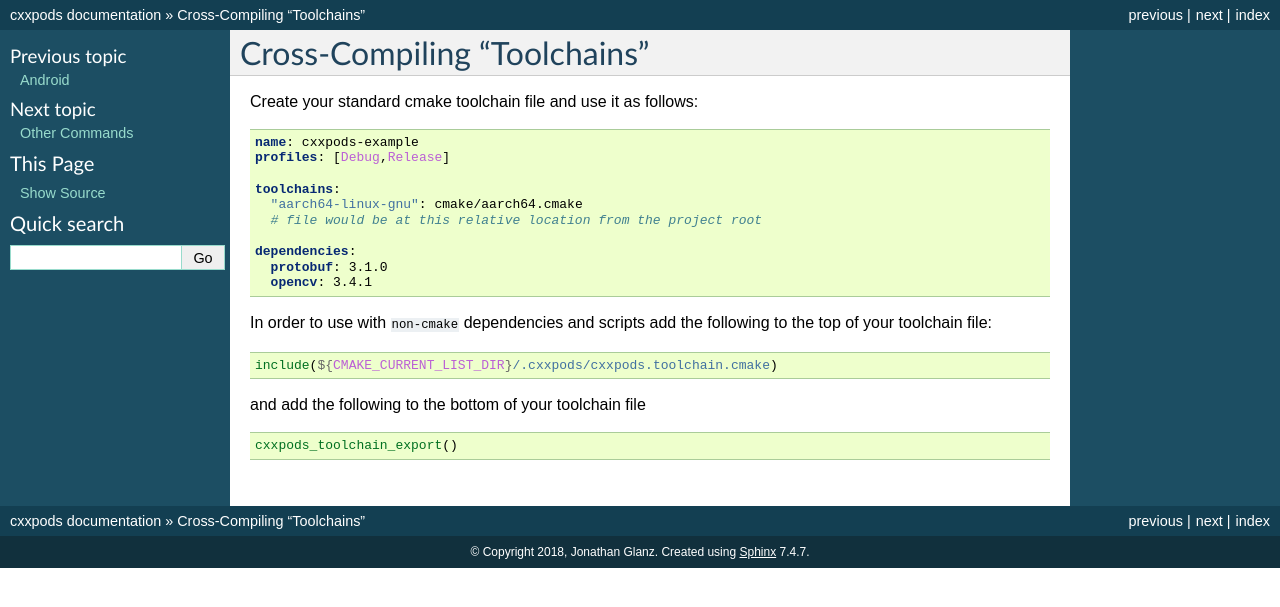
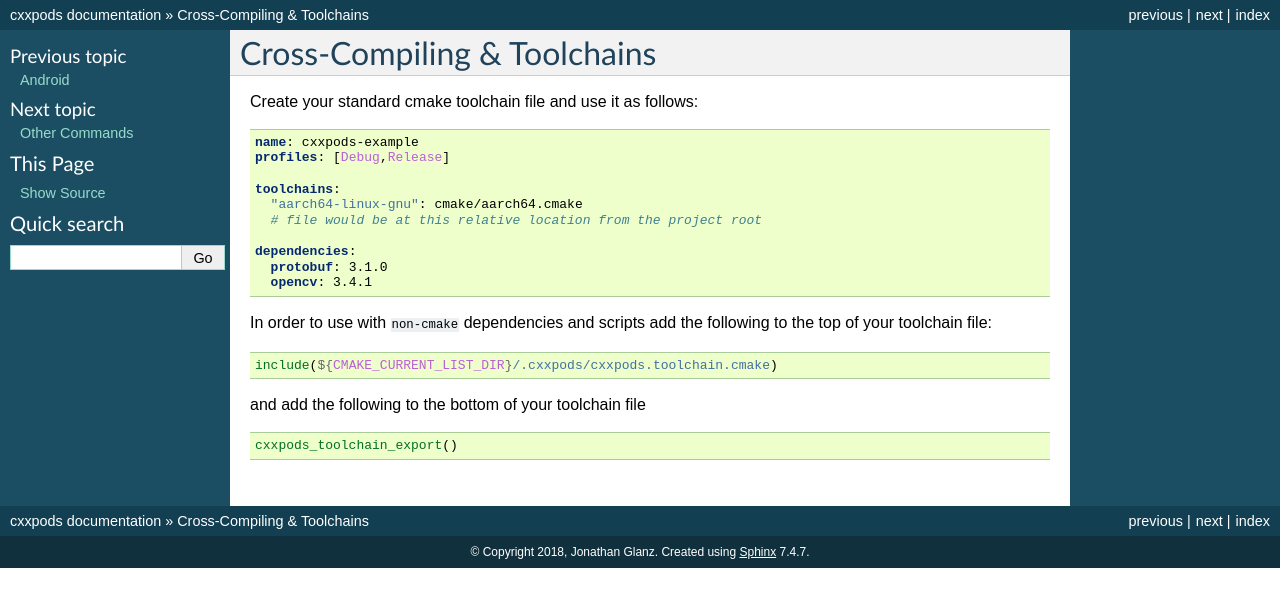
Before and after one commit to cxxpods/cxxpods, a Sphinx documentation site: the page built from docs/04_Cross_Compiling.md, in a window 1280 px wide. Shown: the top 607 px of the page. Built offline with Sphinx 7.4.7, drawn with Linux system fonts in a browser that asks for light colours.

```diff
--- a/docs/04_Cross_Compiling.md
+++ b/docs/04_Cross_Compiling.md
@@ -1,4 +1,4 @@
-## Cross-Compiling "Toolchains"
+## Cross-Compiling  & Toolchains
 
 Create your standard cmake toolchain file and
 use it as follows:
--- a/package.json
+++ b/package.json
@@ -7,6 +7,7 @@
     "type": "git",
     "url": "https://github.com/cxxpods/cxxpods.git"
   },
+  "main": "bin/cxxpods.js",
   "files": [
     "bin/**",
     "src/**",
@@ -17,6 +18,10 @@
     "watch": "npx babel src/ --watch --out-dir dist  --source-maps inline",
     "prepublish": "npm run compile",
     "test": "npm run compile && jest"
+  },
+  "pkg": {
+    "scripts": "dist/**",
+    "assets": "src/assets/**"
   },
   "jest": {
     "modulePaths": [
```
Also changed, not shown: 2 other files.
